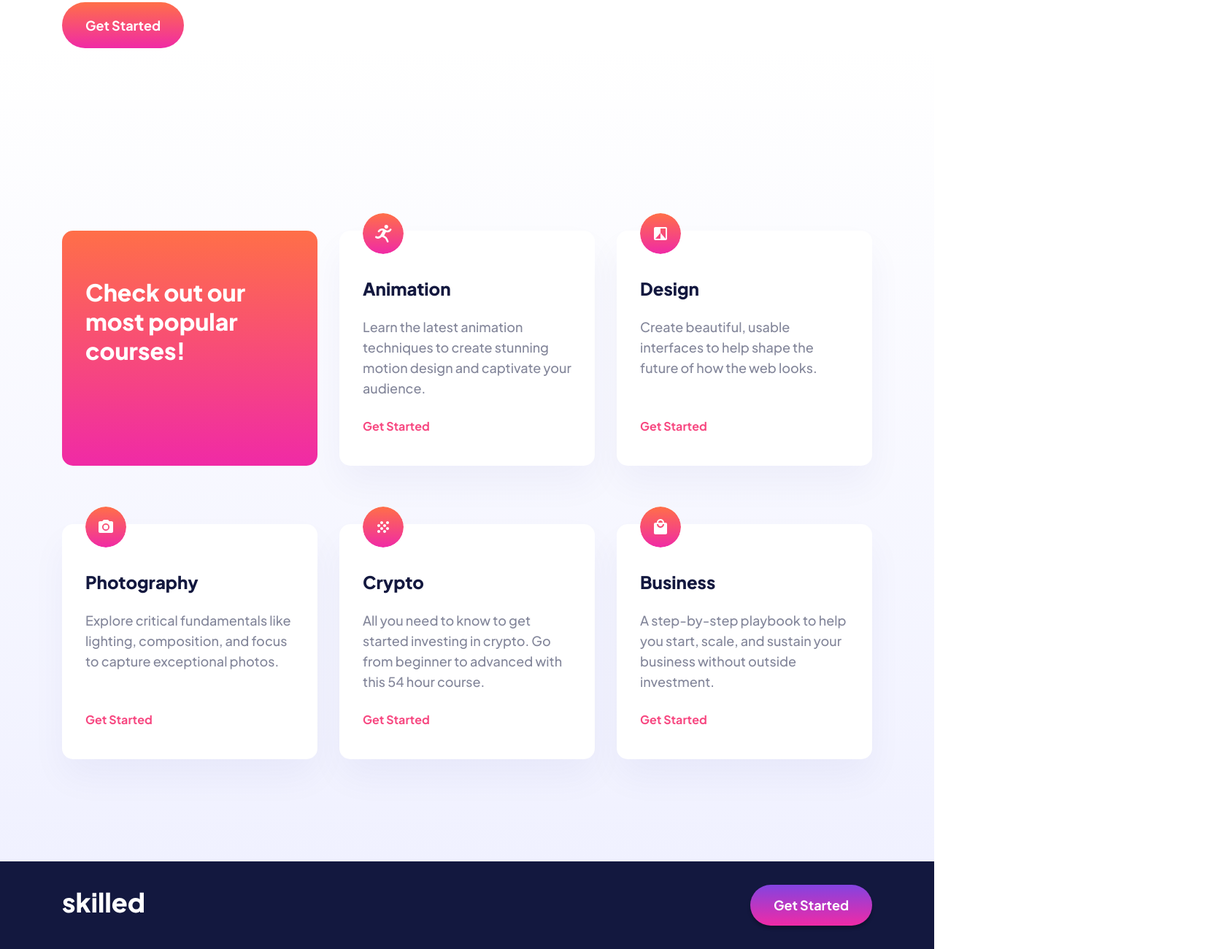
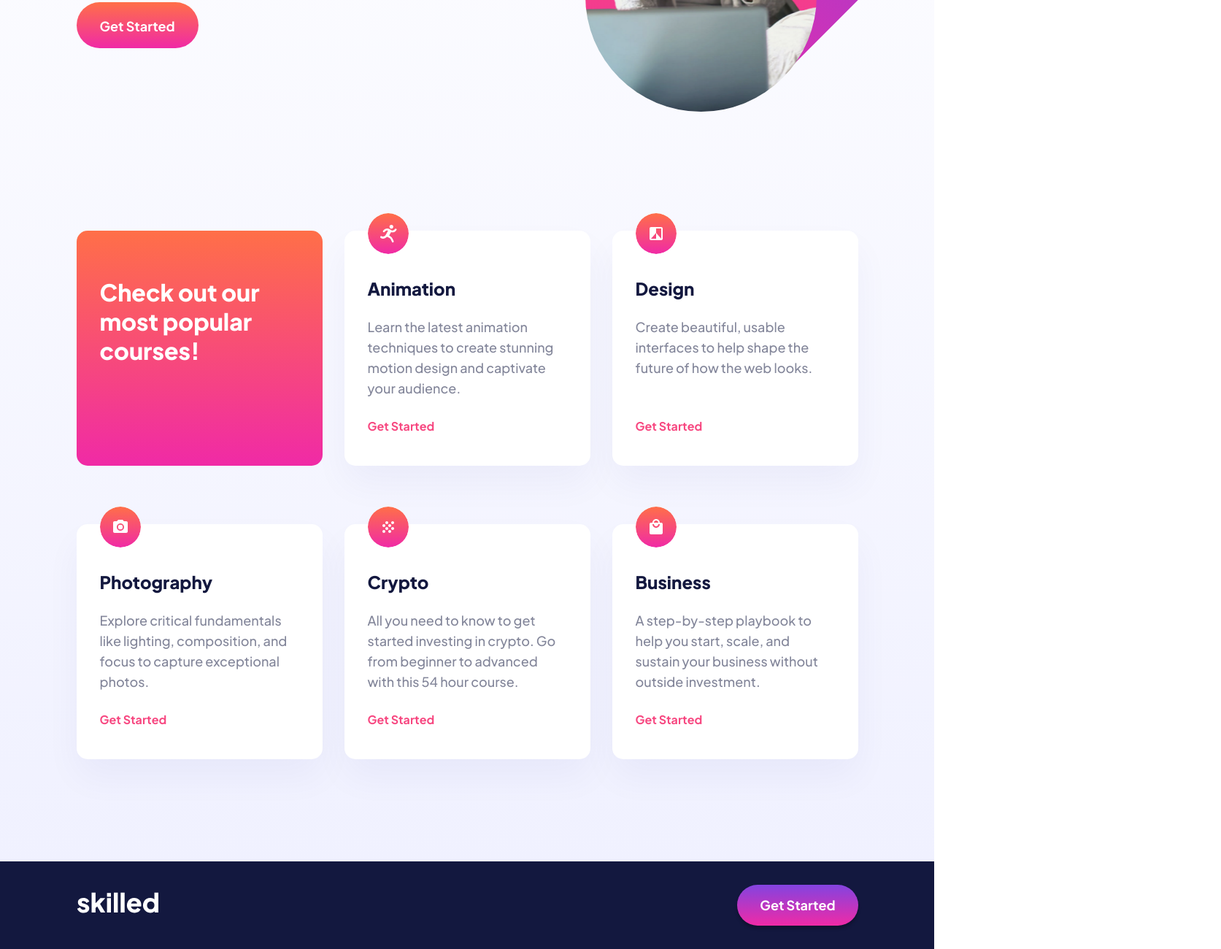
Before and after one commit to roman-usov/ru-skilled-elearning-landing-page, a website built with Parcel: page index.html in a window 1280 px wide. Shown: the part 594-1894 px from the top of the page at 73% size, 1673 px wide, since content can reach past the window. Built offline with nearby package versions, Linux system fonts and the light colour scheme.

Commit message:
added hero image

```diff
--- a/css/general.css
+++ /dev/null
@@ -1,86 +0,0 @@
-* {
-  padding: 0;
-  margin: 0;
-  box-sizing: border-box;
-}
-
-html,
-body {
-  height: 100%;
-}
-
-html {
-  /* font-size: 10px; */
-  /* 10px / 16px = 0.625 = 62.5% */
-  font-size: 62.5%;
-}
-
-body {
-  font-family: 'Plus Jakarta Sans', sans-serif;
-  font-weight: 700;
-  font-size: 1.6rem;
-  line-height: 2.8rem;
-  color: #83869a;
-  background-color: #fff;
-  display: flex;
-  flex-direction: column;
-}
-
-.container {
-  max-width: 111rem;
-  margin: 0 auto;
-}
-
-.wrapper-white {
-  background-color: #fff;
-}
-
-.wrapper-gradient {
-  background: linear-gradient(180deg, #ffffff 0%, #f0f1ff 100%);
-  flex: 1 0 auto;
-}
-
-.wrapper-blue {
-  background-color: #13183f;
-  flex-shrink: 0;
-}
-
-.heading {
-  color: #13183f;
-  font-weight: 800;
-}
-
-.main-heading {
-  font-size: 5.6rem;
-  line-height: 7.056rem;
-  margin-bottom: 2.9rem;
-}
-
-.medium-heading {
-  font-size: 3.2rem;
-  line-height: 4rem;
-}
-
-.small-heading {
-  font-size: 2.4rem;
-  line-height: 3rem;
-  margin-bottom: 2.4rem;
-}
-
-.text {
-  color: #83869a;
-  font-size: 1.8rem;
-  line-height: 2.8rem;
-  font-weight: 500;
-  margin-bottom: 4rem;
-}
-
-.grid {
-  display: grid;
-}
-
-.grid--3--cols {
-  grid-template-columns: repeat(3, 1fr);
-  column-gap: 3rem;
-  row-gap: 8rem;
-}
--- a/css/styles.css
+++ b/css/styles.css
@@ -1,3 +1,56 @@
+* {
+  padding: 0;
+  margin: 0;
+  box-sizing: border-box;
+}
+
+html,
+body {
+  height: 100%;
+}
+
+html {
+  /* font-size: 10px; */
+  /* 10px / 16px = 0.625 = 62.5% */
+  font-size: 62.5%;
+}
+
+body {
+  font-family: 'Plus Jakarta Sans', sans-serif;
+  font-weight: 700;
+  font-size: 1.6rem;
+  line-height: 2.8rem;
+  color: #83869a;
+  background-color: #fff;
+  display: flex;
+  flex-direction: column;
+}
+
+.wrapper {
+}
+
+.wrapper_background_white {
+  background-color: #fff;
+}
+
+.wrapper_background_gradient {
+  background: linear-gradient(180deg, #ffffff 0%, #ffffff 0%, #f0f1ff 100%);
+}
+
+.wrapper_background_blue {
+  background-color: #13183f;
+}
+
+.wrapper_expand {
+  flex: 1 0 auto;
+}
+
+.wrapper__container {
+  max-width: 114.9rem;
+  margin: 0 auto;
+  padding: 0 3.9rem;
+}
+
 /**************************/
 /* HEADER SECTION */
 /**************************/
@@ -9,28 +62,64 @@
   padding-top: 2.4rem;
 }
 
-.nav-get-started-btn,
-.footer-nav-get-started-btn {
-  display: flex;
-  justify-content: center;
-  align-items: center;
+.header__logo {
+}
+
+.get-started-btn {
+  display: inline-block;
+  padding: 1.4rem 3.1rem;
   border-radius: 2.8rem;
-  width: 16.7rem;
-  height: 5.6rem;
   color: #fff;
   font-size: 1.8rem;
+  font-weight: 700;
   text-decoration: none;
   transition: all 0.3s;
 }
 
-.nav-get-started-btn:link,
-.nav-get-started-btn:visited {
+.get-started-btn:link,
+.get-started-btn:visited {
   background-color: #13183f;
 }
 
-.nav-get-started-btn:active,
-.nav-get-started-btn:hover {
+.get-started-btn:active,
+.get-started-btn:hover {
   background-color: #666ca3;
+}
+
+.get-started-btn_footer:link,
+.get-started-btn_footer:visited {
+  background: linear-gradient(180deg, #4851ff -54.32%, #f02aa6 100%);
+  box-shadow: 0 4px 4px rgba(0, 0, 0, 0.25);
+}
+
+.get-started-btn_footer:active,
+.get-started-btn_footer:hover {
+  background: linear-gradient(
+      rgba(255, 255, 255, 0.5),
+      rgba(255, 255, 255, 0.5)
+    ),
+    linear-gradient(180deg, #4851ff -54.32%, #f02aa6 100%);
+}
+
+.get-started-btn_hero {
+  padding: 1.9rem 3.2rem 1.6rem;
+  border-radius: 36rem;
+  opacity: 1;
+  transition: opacity 0.3s;
+}
+
+.get-started-btn_hero:link,
+.get-started-btn_hero:visited {
+  background: linear-gradient(to bottom, #ff6f48, #f02aa6);
+}
+
+.get-started-btn_hero:active,
+.get-started-btn_hero:hover {
+  opacity: 0.5;
+}
+
+.get-started-btn_top-layer {
+  z-index: 20;
 }
 
 /**************************/
@@ -39,6 +128,7 @@
 
 .section-hero {
   display: flex;
+  gap: 24rem;
 }
 
 .hero-text-box {
@@ -48,34 +138,55 @@
   padding-top: 18.557rem;
 }
 
-.hero-image {
-  width: 992px;
-  height: 937px;
+.hero-text-box__heading {
+  color: #13183f;
+  font-weight: 800;
+  font-size: 5.6rem;
+  line-height: 7.056rem;
+  margin-bottom: 2.9rem;
 }
 
-.hero-get-started-btn {
-  display: flex;
-  justify-content: center;
-  align-items: center;
-  border-radius: 36rem;
-  width: 16.7rem;
-  height: 6.3rem;
-  color: #fff;
+.hero-text-box__text {
+  color: #83869a;
   font-size: 1.8rem;
-  font-weight: 700;
-  text-decoration: none;
-  opacity: 1;
-  transition: opacity 0.3s;
+  line-height: 2.8rem;
+  font-weight: 500;
+  margin-bottom: 4rem;
 }
 
-.hero-get-started-btn:link,
-.hero-get-started-btn:visited {
-  background: linear-gradient(to bottom, #ff6f48, #f02aa6);
+.hero-image-box {
 }
 
-.hero-get-started-btn:active,
-.hero-get-started-btn:hover {
-  opacity: 0.5;
+.hero-image {
+  position: relative;
+  height: 100%;
+  margin-top: 8.7rem;
+}
+
+.hero-image__vertical {
+  position: absolute;
+  bottom: 0;
+  left: 0;
+  width: 317px;
+  height: 560px;
+  background-image: url(../images/main-image.png),
+    linear-gradient(180deg, #ff6f48 0%, #f02aa6 100%);
+  background-position: 50% 100%;
+  background-repeat: no-repeat;
+  border-radius: 158.5px;
+  z-index: 1;
+}
+
+.hero-image__diagonal {
+  position: absolute;
+  bottom: -97px;
+  left: 245px;
+  width: 317px;
+  height: 1008px;
+  background: linear-gradient(180deg, #4851ff 0%, #f02aa6 100%);
+  border-radius: 158.5px;
+  transform: rotate(45deg);
+  z-index: 0;
 }
 
 /**************************/
@@ -87,18 +198,34 @@
   padding-bottom: 14rem;
 }
 
-.section-courses .medium-heading {
-  color: #fff;
+.courses {
+  display: grid;
+  grid-template-columns: repeat(3, 1fr);
+  column-gap: 3rem;
+  row-gap: 8rem;
 }
 
-.check-courses-box {
+.courses__heading {
+  color: #fff;
   background: linear-gradient(to bottom, #ff6f48, #f02aa6);
   padding: 6.4rem 3.2rem 13.8rem;
   border-radius: 15px;
+  font-size: 3.2rem;
+  line-height: 4rem;
+  font-weight: 800;
 }
 
-.course-box {
-  border: none;
+/*.section-courses .medium-heading {*/
+/*  color: #fff;*/
+/*}*/
+
+/*.check-courses-box {*/
+/*  background: linear-gradient(to bottom, #ff6f48, #f02aa6);*/
+/*  padding: 6.4rem 3.2rem 13.8rem;*/
+/*  border-radius: 15px;*/
+/*}*/
+
+.courses__box {
   border-radius: 15px;
   box-shadow: 0 25px 50px rgba(6, 22, 141, 0.0442381);
   background-color: #fff;
@@ -109,11 +236,7 @@
   height: 100%;
 }
 
-.course-animation::after,
-.course-design::after,
-.course-photography::after,
-.course-crypto::after,
-.course-business::after {
+.courses__box::after {
   content: '';
   display: block;
   border-radius: 50%;
@@ -124,40 +247,72 @@
   left: 32px;
 }
 
-.course-animation::after {
+/*.course-animation::after,*/
+/*.course-design::after,*/
+/*.course-photography::after,*/
+/*.course-crypto::after,*/
+/*.course-business::after {*/
+/*  content: '';*/
+/*  display: block;*/
+/*  border-radius: 50%;*/
+/*  height: 56px;*/
+/*  width: 56px;*/
+/*  position: absolute;*/
+/*  top: -24px;*/
+/*  left: 32px;*/
+/*}*/
+
+.courses__box_icon_animation::after {
   background-image: url('../images/icon-animation.svg');
 }
 
-.course-design::after {
+.courses__box_icon_design::after {
   background-image: url('../images/icon-design.svg');
 }
 
-.course-photography::after {
+.courses__box_icon_photography::after {
   background-image: url('../images/icon-photography.svg');
 }
 
-.course-crypto::after {
+.courses__box_icon_crypto::after {
   background-image: url('../images/icon-crypto.svg');
 }
 
-.course-business::after {
+.courses__box_icon_business::after {
   background-image: url('../images/icon-business.svg');
 }
 
-.course-box .text {
+.courses__subheading {
+  font-size: 2.4rem;
+  line-height: 3rem;
+  margin-bottom: 2.4rem;
+  color: #13183f;
+  font-weight: 800;
+}
+
+.courses__text {
+  color: #83869a;
+  font-size: 1.8rem;
+  line-height: 2.8rem;
+  font-weight: 500;
   margin-bottom: 2.4rem;
   flex: 1;
 }
 
-.courses-get-started-btn:link,
-.courses-get-started-btn:visited {
+/*.course-box .text {*/
+/*  margin-bottom: 2.4rem;*/
+/*  flex: 1;*/
+/*}*/
+
+.courses__link:link,
+.courses__link:visited {
   color: #f74780;
   text-decoration: none;
   transition: all 0.3s;
 }
 
-.courses-get-started-btn:hover,
-.courses-get-started-btn:active {
+.courses__link:hover,
+.courses__link:active {
   color: #ffa7c3;
 }
 
@@ -172,17 +327,6 @@
   padding: 3.2rem 0;
 }
 
-.footer-nav-get-started-btn:link,
-.footer-nav-get-started-btn:visited {
-  background: linear-gradient(180deg, #4851ff -54.32%, #f02aa6 100%);
-  box-shadow: 0 4px 4px rgba(0, 0, 0, 0.25);
+.footer__logo {
+  /* TODO  remove empty styles*/
 }
-
-.footer-nav-get-started-btn:active,
-.footer-nav-get-started-btn:hover {
-  background: linear-gradient(
-      rgba(255, 255, 255, 0.5),
-      rgba(255, 255, 255, 0.5)
-    ),
-    linear-gradient(180deg, #4851ff -54.32%, #f02aa6 100%);
-}
--- /dev/null
+++ b/css/styles_old.css
@@ -0,0 +1,188 @@
+/**************************/
+/* HEADER SECTION */
+/**************************/
+
+.header {
+  display: flex;
+  justify-content: space-between;
+  align-items: center;
+  padding-top: 2.4rem;
+}
+
+.nav-get-started-btn,
+.footer-nav-get-started-btn {
+  display: flex;
+  justify-content: center;
+  align-items: center;
+  border-radius: 2.8rem;
+  width: 16.7rem;
+  height: 5.6rem;
+  color: #fff;
+  font-size: 1.8rem;
+  text-decoration: none;
+  transition: all 0.3s;
+}
+
+.nav-get-started-btn:link,
+.nav-get-started-btn:visited {
+  background-color: #13183f;
+}
+
+.nav-get-started-btn:active,
+.nav-get-started-btn:hover {
+  background-color: #666ca3;
+}
+
+/**************************/
+/* HERO SECTION */
+/**************************/
+
+.section-hero {
+  display: flex;
+}
+
+.hero-text-box {
+  flex-grow: 0;
+  flex-shrink: 0;
+  flex-basis: 45.7rem;
+  padding-top: 18.557rem;
+}
+
+.hero-image {
+  width: 992px;
+  height: 937px;
+}
+
+.hero-get-started-btn {
+  display: flex;
+  justify-content: center;
+  align-items: center;
+  border-radius: 36rem;
+  width: 16.7rem;
+  height: 6.3rem;
+  color: #fff;
+  font-size: 1.8rem;
+  font-weight: 700;
+  text-decoration: none;
+  opacity: 1;
+  transition: opacity 0.3s;
+}
+
+.hero-get-started-btn:link,
+.hero-get-started-btn:visited {
+  background: linear-gradient(to bottom, #ff6f48, #f02aa6);
+}
+
+.hero-get-started-btn:active,
+.hero-get-started-btn:hover {
+  opacity: 0.5;
+}
+
+/**************************/
+/* COURSES SECTION */
+/**************************/
+
+.section-courses {
+  margin-top: 25rem;
+  padding-bottom: 14rem;
+}
+
+.section-courses .medium-heading {
+  color: #fff;
+}
+
+.check-courses-box {
+  background: linear-gradient(to bottom, #ff6f48, #f02aa6);
+  padding: 6.4rem 3.2rem 13.8rem;
+  border-radius: 15px;
+}
+
+.course-box {
+  border: none;
+  border-radius: 15px;
+  box-shadow: 0 25px 50px rgba(6, 22, 141, 0.0442381);
+  background-color: #fff;
+  padding: 6.4rem 3.2rem 4rem;
+  position: relative;
+  display: flex;
+  flex-direction: column;
+  height: 100%;
+}
+
+.course-animation::after,
+.course-design::after,
+.course-photography::after,
+.course-crypto::after,
+.course-business::after {
+  content: '';
+  display: block;
+  border-radius: 50%;
+  height: 56px;
+  width: 56px;
+  position: absolute;
+  top: -24px;
+  left: 32px;
+}
+
+.course-animation::after {
+  background-image: url('../images/icon-animation.svg');
+}
+
+.course-design::after {
+  background-image: url('../images/icon-design.svg');
+}
+
+.course-photography::after {
+  background-image: url('../images/icon-photography.svg');
+}
+
+.course-crypto::after {
+  background-image: url('../images/icon-crypto.svg');
+}
+
+.course-business::after {
+  background-image: url('../images/icon-business.svg');
+}
+
+.course-box .text {
+  margin-bottom: 2.4rem;
+  flex: 1;
+}
+
+.courses-get-started-btn:link,
+.courses-get-started-btn:visited {
+  color: #f74780;
+  text-decoration: none;
+  transition: all 0.3s;
+}
+
+.courses-get-started-btn:hover,
+.courses-get-started-btn:active {
+  color: #ffa7c3;
+}
+
+/**************************/
+/* FOOTER SECTION */
+/**************************/
+
+.footer {
+  display: flex;
+  justify-content: space-between;
+  align-items: center;
+  padding: 3.2rem 0;
+}
+
+.footer-nav-get-started-btn:link,
+.footer-nav-get-started-btn:visited {
+  background: linear-gradient(180deg, #4851ff -54.32%, #f02aa6 100%);
+  box-shadow: 0 4px 4px rgba(0, 0, 0, 0.25);
+}
+
+.footer-nav-get-started-btn:active,
+.footer-nav-get-started-btn:hover {
+  background: linear-gradient(
+      rgba(255, 255, 255, 0.5),
+      rgba(255, 255, 255, 0.5)
+    ),
+    linear-gradient(180deg, #4851ff -54.32%, #f02aa6 100%);
+}
--- a/index.html
+++ b/index.html
@@ -15,8 +15,8 @@
       rel="stylesheet"
     />
     <link rel="stylesheet" href="css/normalize.css" />
-    <link rel="stylesheet" href="css/general.css" />
     <link rel="stylesheet" href="css/styles.css" />
+    <!--    <link rel="stylesheet" href="css/styles_old.css" />-->
     <link rel="stylesheet" href="css/responsive.css" />
 
     <script src="src/script.js" defer></script>
@@ -24,97 +24,111 @@
     <title>E-Learning</title>
   </head>
   <body>
-    <div class="wrapper-white">
-      <div class="container">
+    <div class="wrapper wrapper_background_white">
+      <div class="wrapper__container">
+        <!--      HEADER -->
         <header class="header">
-          <!--      HEADER -->
-          <a class="logo" href="#">
-            <img src="images/logo-dark.svg" alt="skilled logo" />
+          <a class="header__logo" href="#">
+            <img src="images/logo-dark.svg" alt="skilled" />
           </a>
 
-          <a href="#" class="nav-get-started-btn">Get Started</a>
+          <a href="#" class="get-started-btn get-started-btn_top-layer"
+            >Get Started</a
+          >
         </header>
+      </div>
+    </div>
 
+    <div class="wrapper wrapper_background_gradient wrapper_expand">
+      <div class="wrapper__container">
+        <main>
           <!--      HERO SECTION -->
           <section class="section-hero">
             <div class="hero-text-box">
-            <h1 class="heading main-heading">
+              <h1 class="hero-text-box__heading">
                 Maximize skill, minimize budget
               </h1>
-            <p class="text">
+              <p class="hero-text-box__text">
                 Our modern courses across a range of in-demand skills will give
                 you the knowledge you need to live the life you want.
               </p>
-            <a href="#" class="hero-get-started-btn">Get Started</a>
+              <a href="#" class="get-started-btn get-started-btn_hero"
+                >Get Started</a
+              >
             </div>
 
-          <div class="image-text-box"></div>
+            <div class="hero-image-box">
+              <div class="hero-image">
+                <div class="hero-image__vertical"></div>
+                <div class="hero-image__diagonal"></div>
+              </div>
+            </div>
           </section>
+
+          <!--      COURSES SECTION -->
+          <section class="section-courses">
+            <div class="courses">
+              <h2 class="courses__heading">
+                Check out our most popular courses!
+              </h2>
+
+              <article class="courses__box courses__box_icon_animation">
+                <h3 class="courses__subheading">Animation</h3>
+                <p class="courses__text">
+                  Learn the latest animation techniques to create stunning
+                  motion design and captivate your audience.
+                </p>
+                <a href="#" class="courses__link">Get Started</a>
+              </article>
+              <article class="courses__box courses__box_icon_design">
+                <h3 class="courses__subheading">Design</h3>
+                <p class="courses__text">
+                  Create beautiful, usable interfaces to help shape the future
+                  of how the web looks.
+                </p>
+                <a href="#" class="courses__link">Get Started</a>
+              </article>
+              <article class="courses__box courses__box_icon_photography">
+                <h3 class="courses__subheading">Photography</h3>
+                <p class="courses__text">
+                  Explore critical fundamentals like lighting, composition, and
+                  focus to capture exceptional photos.
+                </p>
+                <a href="#" class="courses__link">Get Started</a>
+              </article>
+              <article class="courses__box courses__box_icon_crypto">
+                <h3 class="courses__subheading">Crypto</h3>
+                <p class="courses__text">
+                  All you need to know to get started investing in crypto. Go
+                  from beginner to advanced with this 54 hour course.
+                </p>
+                <a href="#" class="courses__link">Get Started</a>
+              </article>
+              <article class="courses__box courses__box_icon_business">
+                <h3 class="courses__subheading">Business</h3>
+                <p class="courses__text">
+                  A step-by-step playbook to help you start, scale, and sustain
+                  your business without outside investment.
+                </p>
+                <a href="#" class="courses__link">Get Started</a>
+              </article>
+            </div>
+          </section>
+        </main>
       </div>
     </div>
 
-    <div class="wrapper-gradient">
-      <div class="container">
-        <!--      COURSES SECTION -->
-        <section class="section-courses">
-          <div class="container grid grid--3--cols">
-            <h2 class="heading medium-heading check-courses-box">
-              Check out our most popular courses!
-            </h2>
-
-            <article class="course-box course-animation">
-              <h3 class="heading small-heading">Animation</h3>
-              <p class="text">
-                Learn the latest animation techniques to create stunning motion
-                design and captivate your audience.
-              </p>
-              <a href="#" class="courses-get-started-btn">Get Started</a>
-            </article>
-            <article class="course-box course-design">
-              <h3 class="heading small-heading">Design</h3>
-              <p class="text">
-                Create beautiful, usable interfaces to help shape the future of
-                how the web looks.
-              </p>
-              <a href="#" class="courses-get-started-btn">Get Started</a>
-            </article>
-            <article class="course-box course-photography">
-              <h3 class="heading small-heading">Photography</h3>
-              <p class="text">
-                Explore critical fundamentals like lighting, composition, and
-                focus to capture exceptional photos.
-              </p>
-              <a href="#" class="courses-get-started-btn">Get Started</a>
-            </article>
-            <article class="course-box course-crypto">
-              <h3 class="heading small-heading">Crypto</h3>
-              <p class="text">
-                All you need to know to get started investing in crypto. Go from
-                beginner to advanced with this 54 hour course.
-              </p>
-              <a href="#" class="courses-get-started-btn">Get Started</a>
-            </article>
-            <article class="course-box course-business">
-              <h3 class="heading small-heading">Business</h3>
-              <p class="text">
-                A step-by-step playbook to help you start, scale, and sustain
-                your business without outside investment.
-              </p>
-              <a href="#" class="courses-get-started-btn">Get Started</a>
-            </article>
-          </div>
-        </section>
-      </div>
-    </div>
-
-    <div class="wrapper-blue">
-      <div class="container">
+    <div class="wrapper wrapper_background_blue">
+      <div class="wrapper__container">
         <!--      FOOTER -->
         <footer class="footer">
-          <a class="logo" href="#">
+          <a class="footer__logo" href="#">
             <img src="images/logo-light.svg" alt="skilled logo" />
           </a>
-          <a href="#" class="footer-nav-get-started-btn">Get Started</a>
+
+          <a href="#" class="get-started-btn get-started-btn_footer"
+            >Get Started</a
+          >
         </footer>
       </div>
     </div>
```
Also changed, not shown: images/main-image.png (added). Lines whose indentation alone changed are shown as unchanged.
